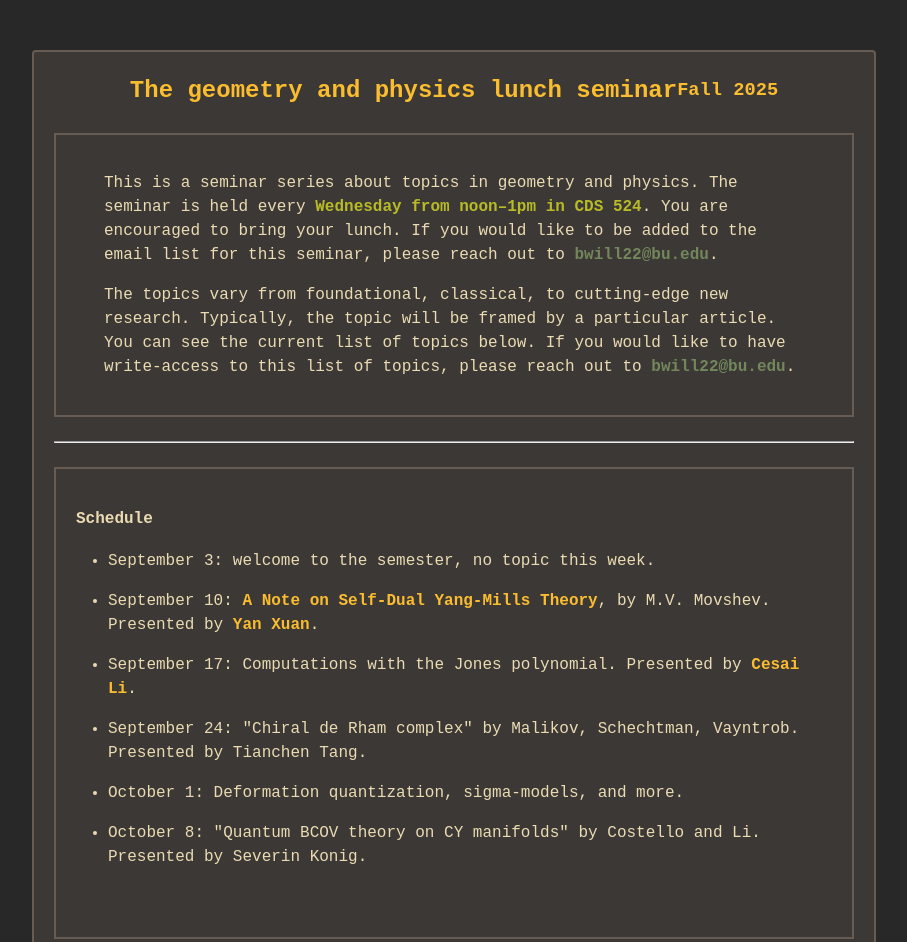
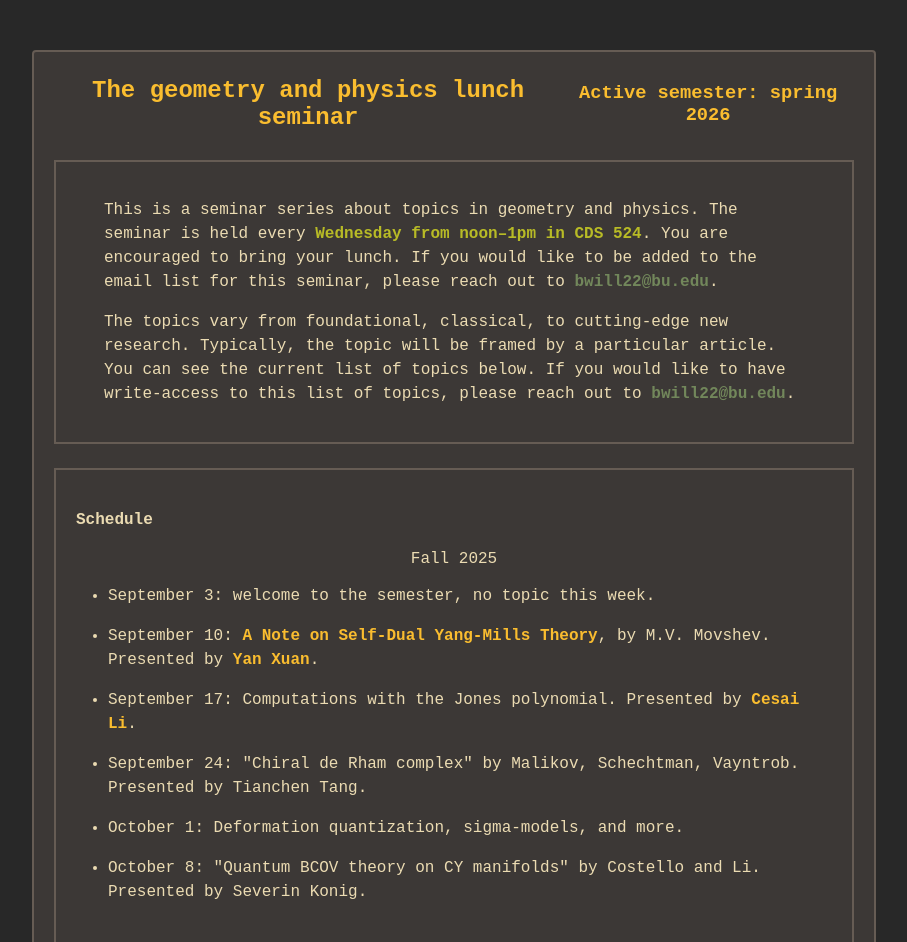
Before and after one commit to brianrwilliams/brianrwilliams.github.io, a plain HTML site: page students/lunch.html in a window 1280 px wide. Shown: the top 942 px of the page, without its empty margins (186-1093 px from the left). Drawn offline with Linux system fonts and the light colour scheme; a web font is replaced by a local one.

Commit message:
semester

```diff
--- a/students/lunch.html
+++ b/students/lunch.html
@@ -3,7 +3,7 @@
 <head>
 <meta charset="UTF-8" />
 <meta name="viewport" content="width=device-width, initial-scale=1" />
-<title>Geometry and Physics Lunch Seminar - Fall 2025</title>
+<title>Geometry and Physics Lunch Seminar</title>
 <link href="../website/styles.css" type="text/css" rel="stylesheet" />
 <style>
   /* Minimal overrides or additions for spacing */
@@ -49,7 +49,7 @@
 
   <div id="header" style="text-align:center;">
     <h2>The geometry and physics lunch seminar</h2>
-    <h3>Fall 2025</h3>
+    <h3>Active semester: spring 2026</h3>
   </div>
 
   <div id="intro">
@@ -63,10 +63,13 @@
     </p>
   </div>
 
-  <hr />
-
   <div id="intro">
     <h4>Schedule</h4>
+
+    <center>
+      Fall 2025
+    </center>
+
     <ul id="schedule-list">
       <li>September 3: welcome to the semester, no topic this week.</li>
       <li>September 10: <a href="https://arxiv.org/abs/0812.0224" target="_blank" rel="noopener">A Note on Self-Dual Yang-Mills Theory</a>, by M.V. Movshev. Presented by <a href="https://www.bu.edu/math/profile/yan-xuan/" target="_blank" rel="noopener">Yan Xuan</a>.</li>
```
